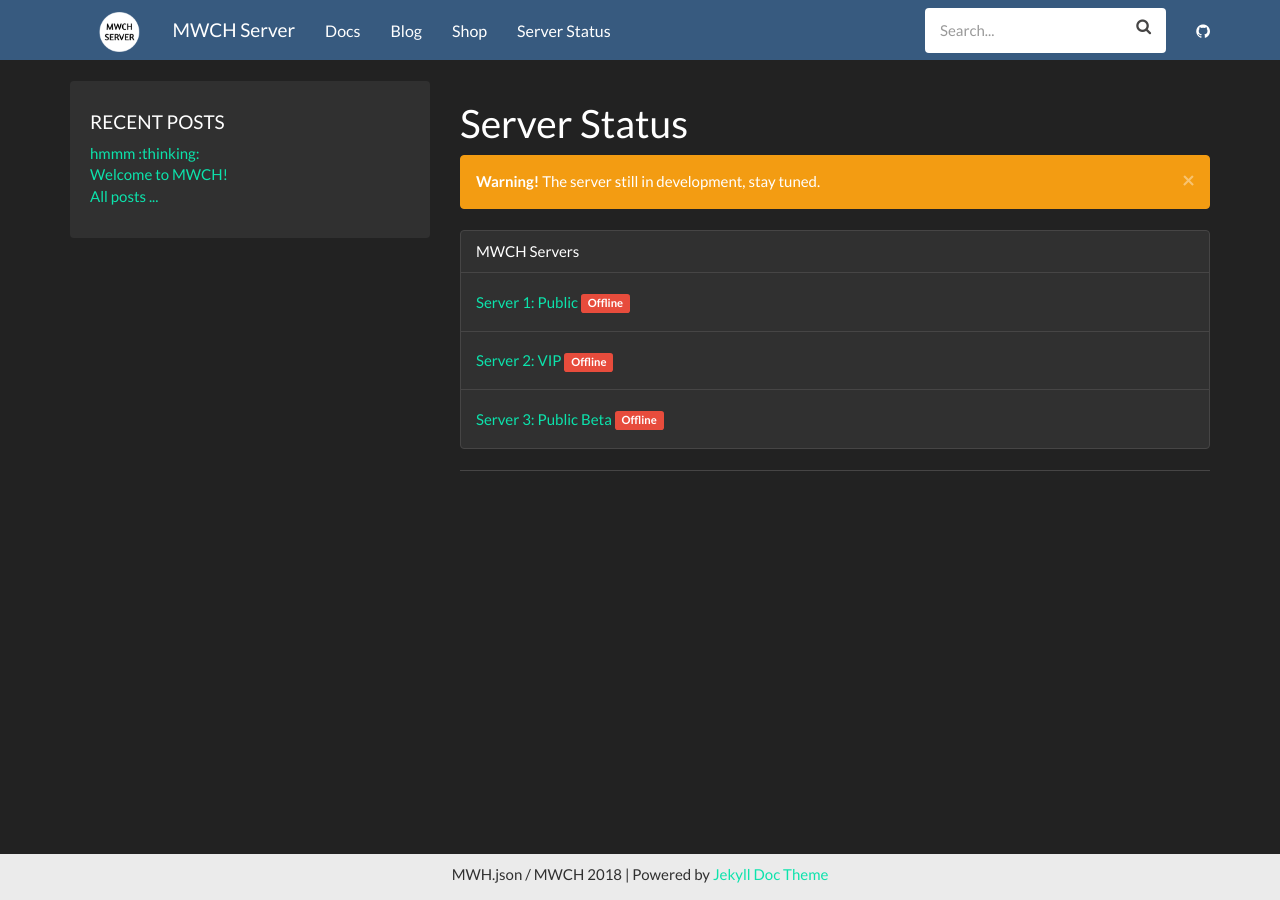
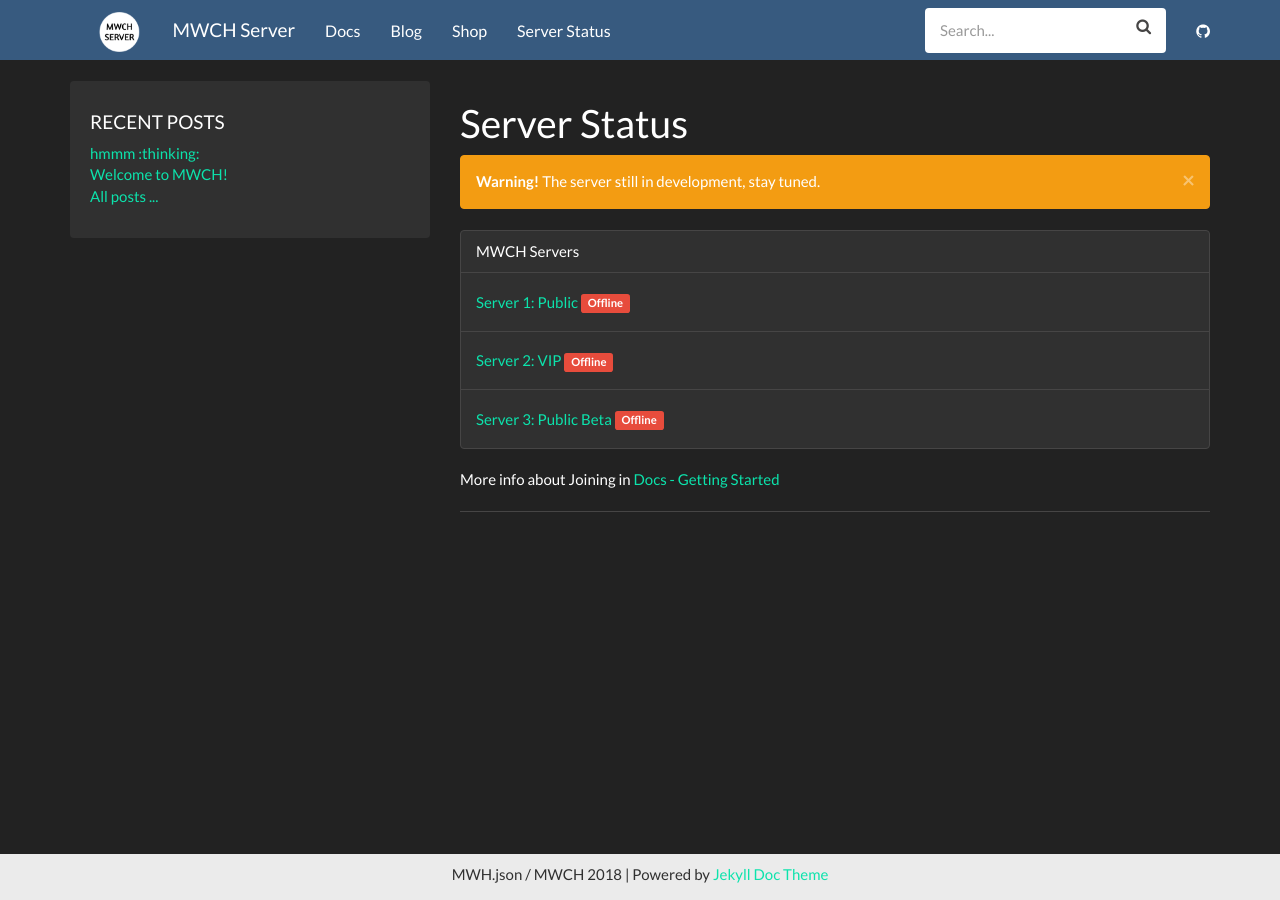
Before and after one commit to nattapong3912/website, a Jekyll site: the page built from status.md, in a window 1280 px wide. Built offline with Jekyll 4.4.1, drawn with Linux system fonts in a browser that asks for light colours; nearby versions of some CDN libraries.

Commit message:
Update status.md

```diff
--- a/status.md
+++ b/status.md
@@ -14,6 +14,8 @@
 <a href="#" class="list-group-item" data-toggle="modal" data-target="#server2"><h5>Server 2: VIP <span class="label label-danger">Offline</span></h5></a>
 <a href="#" class="list-group-item" data-toggle="modal" data-target="#server3"><h5>Server 3: Public Beta <span class="label label-danger">Offline</span></h5></a>
 </ul>
+
+More info about Joining in [Docs - Getting Started](http://mwch-server.feiku.gq/docs/home/)
 
 <!-- Server 1 -->
 <div id="server1" class="modal fade" role="dialog">
```
